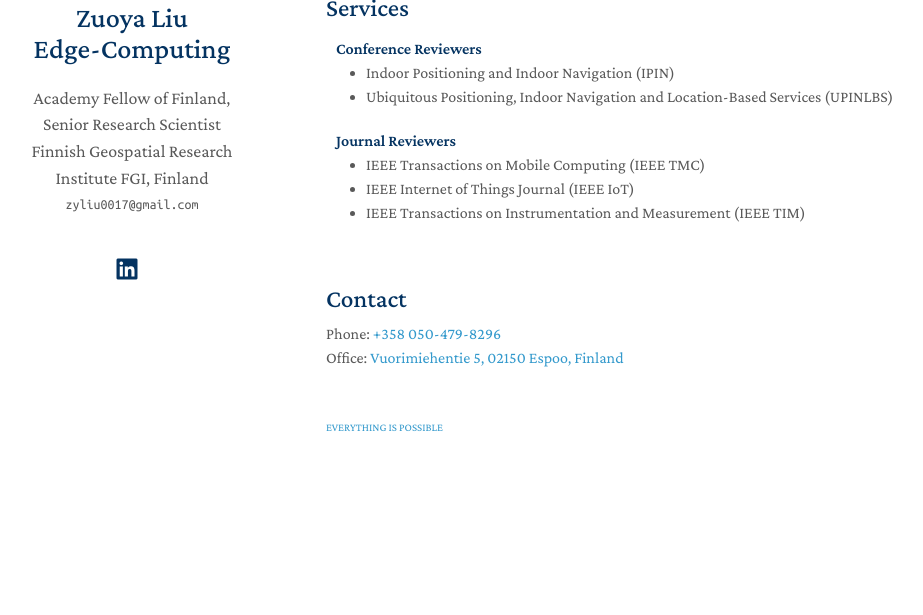
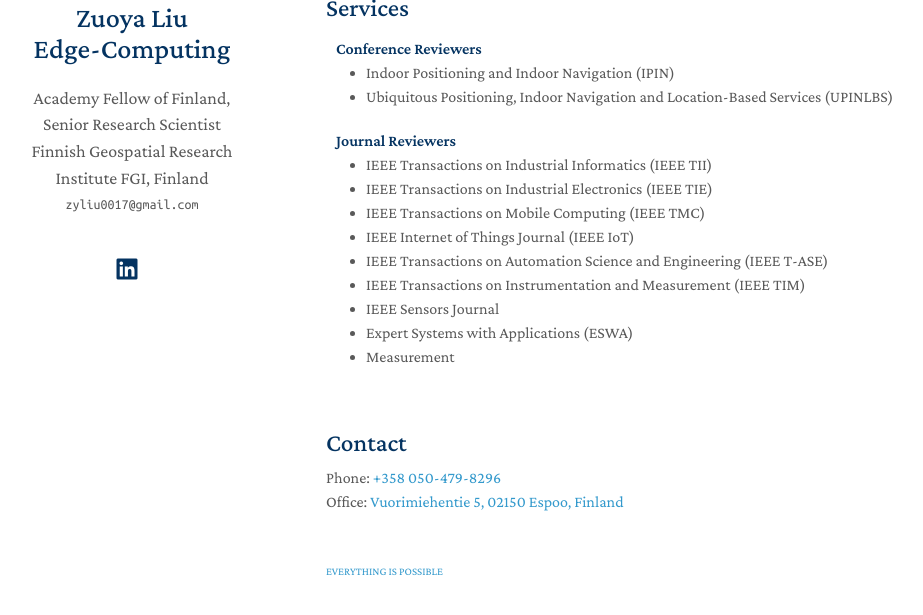
Before and after one commit to zyliu0017/zyliu0017.github.io, a Jekyll site: the page built from index.md, in a window 1280 px wide and 900 px high, scrolled down 2674 px, cut to the strip 248-863 px from the top of the window. Shown: the whole strip, without its empty margins (144-1067 px from the left). Built offline with Jekyll 4.4.1, drawn with Linux system fonts in a browser that asks for light colours; a style sheet for code colours, icons or effects is not loaded; before the commit the page ends 3430 px from its top, so only the background shows below that.

Commit message:
update Projects

```diff
--- a/_data/projects.yml
+++ b/_data/projects.yml
@@ -13,6 +13,7 @@
       at the same expense compared to conventional field measures. Our preliminary results showed that the new method could provide at par the accuracy of current manual field measurements,
       but could be 5-10 times faster. The academic breakthrough will be significantly creating pioneering work in the quality-related forest mapping technologies that are hopefully providing
       strong impacts to Finnish economy in the long run.
+
   - title: [Summer Early Career Programme]
     info1 : <strong>Zuoya Liu, PI</strong>
     info2 : 01/07/2026-30/09/2026, Localization and Sensing, KTH, Digital Future
--- a/_includes/services.md
+++ b/_includes/services.md
@@ -8,7 +8,13 @@
 
 <h4 style="margin:0 10px 0;">Journal Reviewers</h4>
 <ul style="margin:0 0 20px;">
+  <li><a href="https://ieeexplore.ieee.org/xpl/RecentIssue.jsp?punumber=19"><autocolor>IEEE Transactions on Industrial Informatics (IEEE TII)</autocolor></a></li>
+  <li><a href="https://ieeexplore.ieee.org/xpl/RecentIssue.jsp?punumber=19"><autocolor>IEEE Transactions on Industrial Electronics (IEEE TIE)</autocolor></a></li>
   <li><a href="https://ieeexplore.ieee.org/xpl/RecentIssue.jsp?punumber=7755"><autocolor>IEEE Transactions on Mobile Computing (IEEE TMC)</autocolor></a></li>
   <li><a href="https://ieeexplore.ieee.org/xpl/mostRecentIssue.jsp?punumber=6488907"><autocolor>IEEE Internet of Things Journal (IEEE IoT)</autocolor></a></li>
+  <li><a href="https://ieeexplore.ieee.org/xpl/RecentIssue.jsp?punumber=19"><autocolor>IEEE Transactions on Automation Science and Engineering (IEEE T-ASE)</autocolor></a></li>
   <li><a href="https://ieeexplore.ieee.org/xpl/RecentIssue.jsp?punumber=19"><autocolor>IEEE Transactions on Instrumentation and Measurement (IEEE TIM)</autocolor></a></li>
+  <li><a href="https://ieeexplore.ieee.org/xpl/RecentIssue.jsp?punumber=19"><autocolor>IEEE Sensors Journal</autocolor></a></li>
+  <li><a href="https://ieeexplore.ieee.org/xpl/RecentIssue.jsp?punumber=19"><autocolor>Expert Systems with Applications (ESWA)</autocolor></a></li>
+  <li><a href="https://ieeexplore.ieee.org/xpl/RecentIssue.jsp?punumber=19"><autocolor>Measurement</autocolor></a></li>
 </ul>
```
